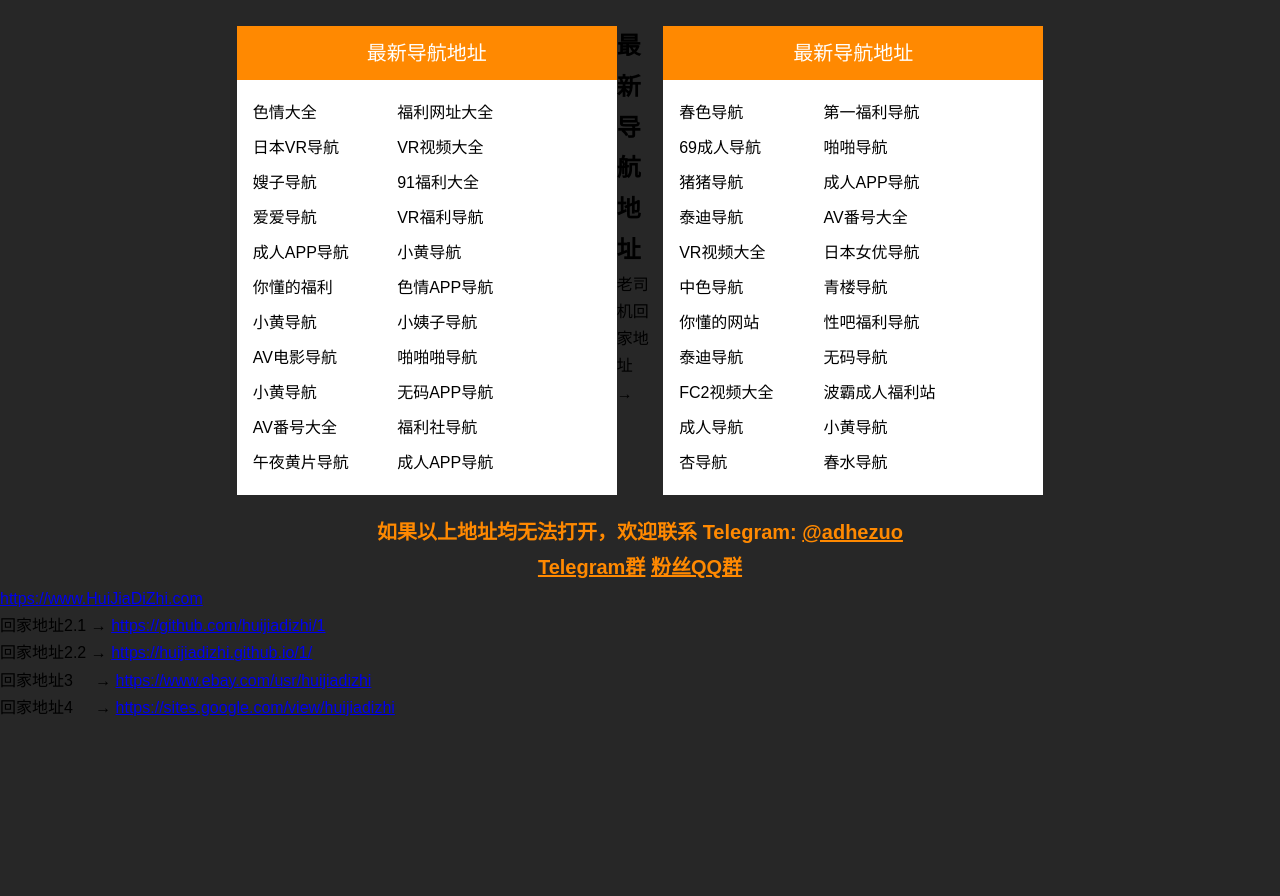
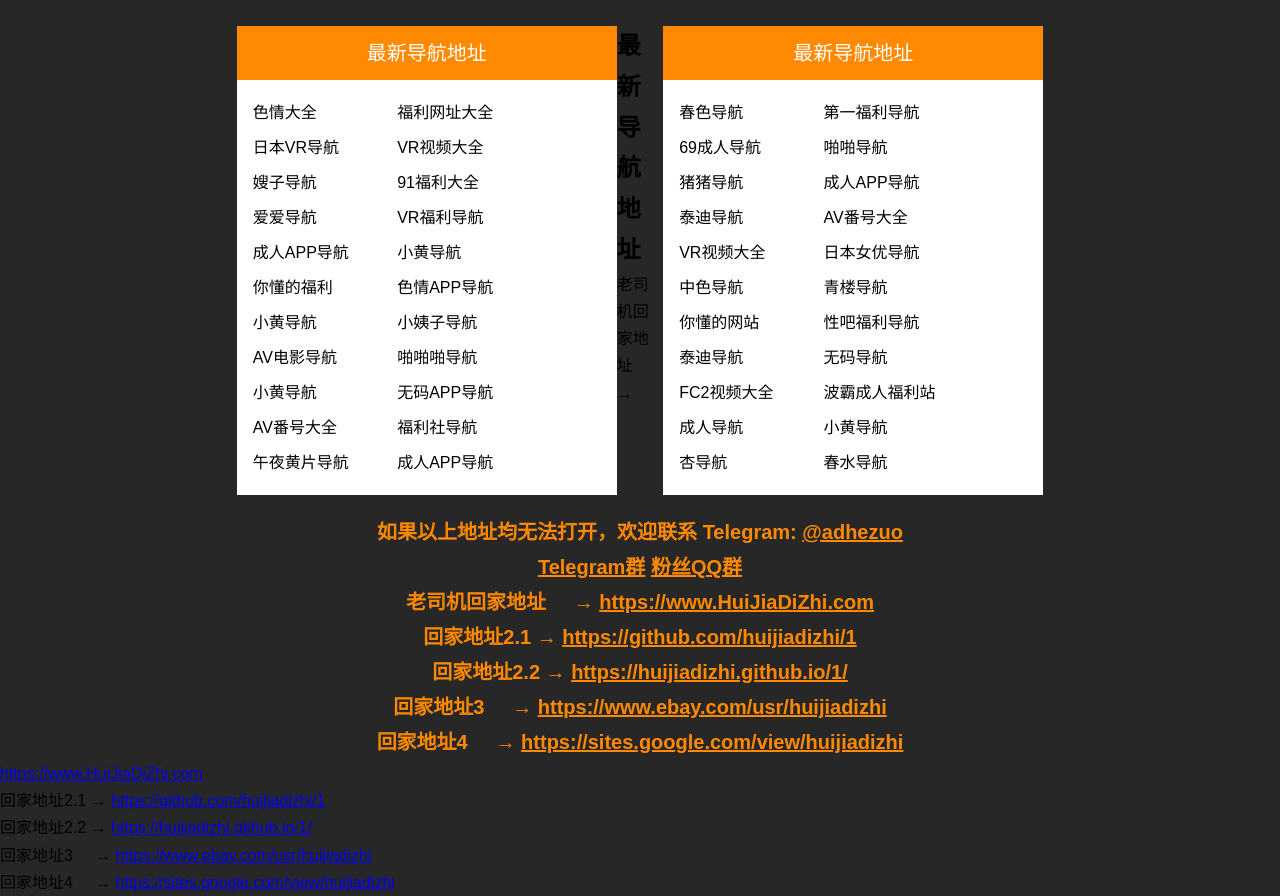
Before and after one commit to 429087211/1, a plain HTML site: page index.html in a window 1280 px wide. Shown: the part 114-1010 px from the top of the page. Before the commit the page ends 835 px from the top, so only its background shows below. Drawn offline with Linux system fonts and the light colour scheme.

Commit message:
Update index.html

```diff
--- a/index.html
+++ b/index.html
@@ -120,6 +120,15 @@ window.setInterval("heartBeat()",1);
 <div class="foot">如果以上地址均无法打开，欢迎联系 Telegram: <a href="https://t.me/adhezuo" target="_blank">@adhezuo <br>
 <a href="https://t.me/huijiadizhi" target="_blank">Telegram群</a>
 <a href="https://at.umtrack.com/8PPzim?cid=22987" target="_blank">粉丝QQ群</a>
+<li>老司机回家地址 &nbsp; &nbsp; → <a href="https://www.HuiJiaDiZhi.com" target="_blank">https://www.HuiJiaDiZhi.com</a><br></li>
+
+<li>回家地址2.1 → <a href="https://github.com/huijiadizhi/1" target="_blank">https://github.com/huijiadizhi/1</a><br></li>
+
+<li>回家地址2.2 → <a href="https://huijiadizhi.github.io/1/" target="_blank">https://huijiadizhi.github.io/1/</a><br></li>
+
+<li>回家地址3 &nbsp; &nbsp; → <a href="https://www.ebay.com/usr/huijiadizhi" target="_blank">https://www.ebay.com/usr/huijiadizhi</a><br></li>
+
+<li>回家地址4 &nbsp; &nbsp; → <a href="https://sites.google.com/view/huijiadizhi" target="_blank">https://sites.google.com/view/huijiadizhi</a><br></li>
 </div>
 </div>
 </div>
```
